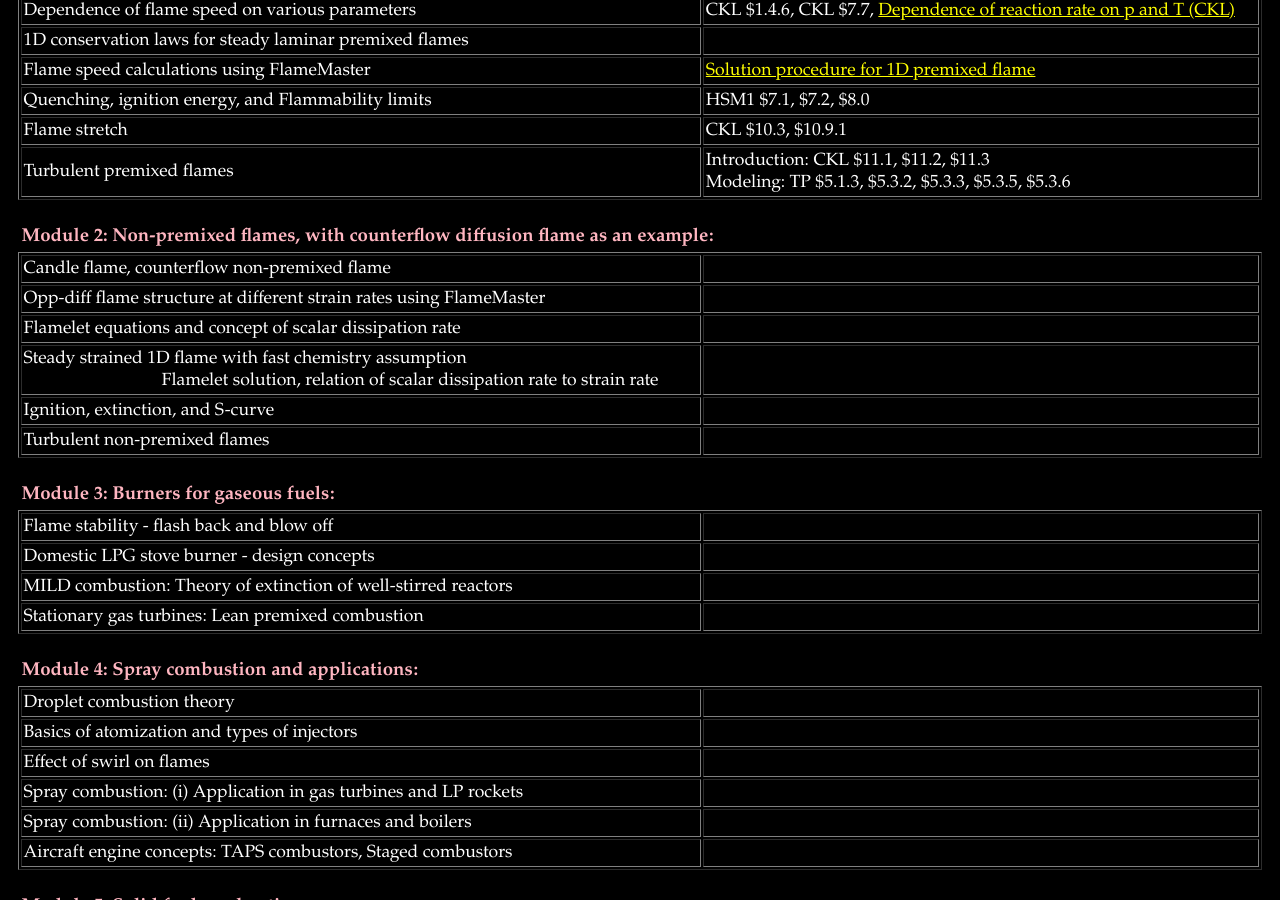
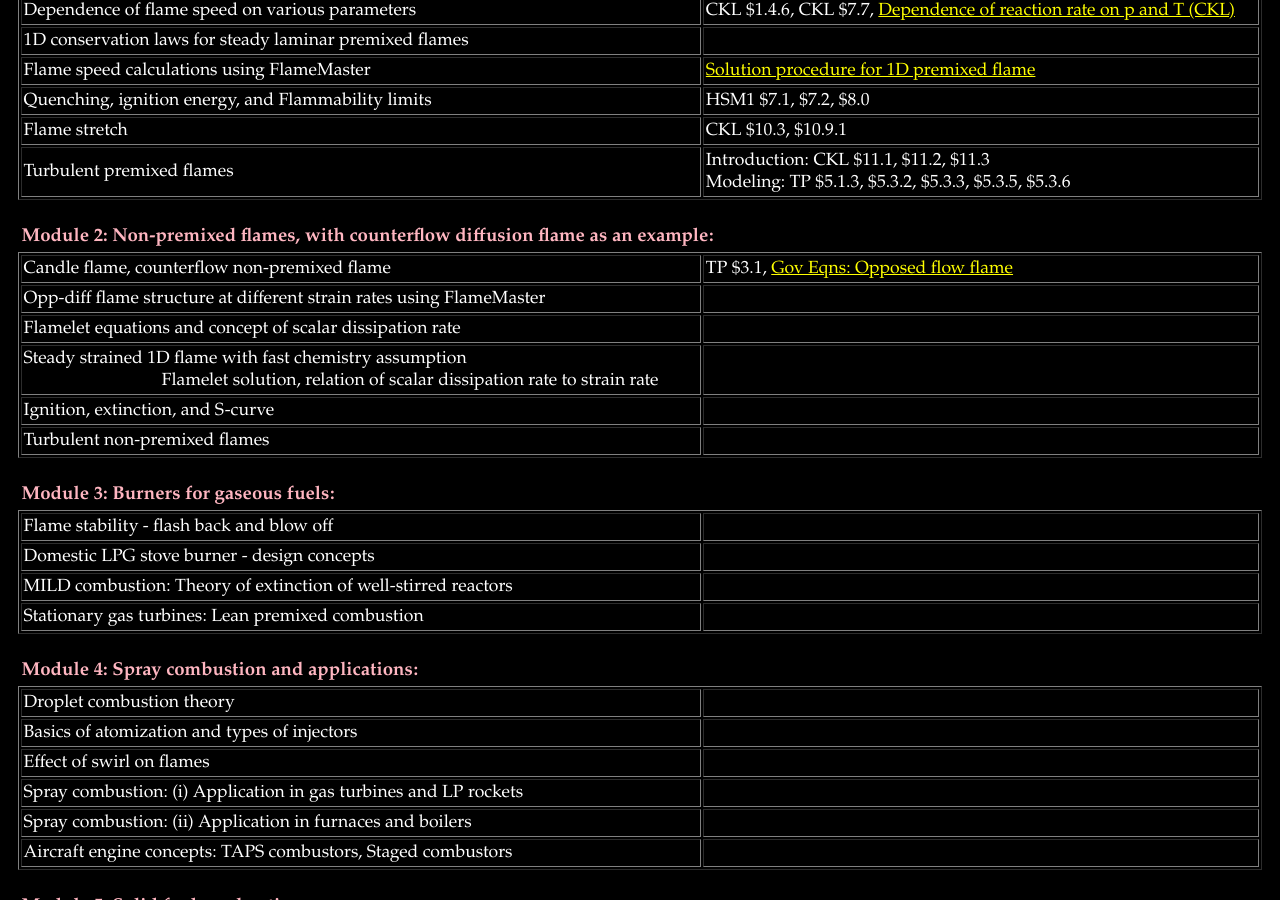
Before and after one commit to krithikasivaram/krithikasivaram.github.io, a Jekyll site: the page teaching/ME6166_Jan_May_2020.html, which Jekyll copies as it is, in a window 1280 px wide and 900 px high, scrolled down 1387 px. Built offline with Jekyll 4.4.1, drawn with Linux system fonts in a browser that asks for light colours.

Commit message:
np flame

```diff
--- a/teaching/ME6166_Jan_May_2020.html
+++ b/teaching/ME6166_Jan_May_2020.html
@@ -329,7 +329,7 @@ Path-to-FlameMaster/Run/FlameMan/Diff/Steady/CH4/ </li>	-->
 	<col width = "45%">
    <tr>
 	<td> Candle flame, counterflow non-premixed flame </td>
-	<td> <!-- TP $3.1, <a href="https://www.sciencedirect.com/science/article/pii/S0082078489801584" target="_blank">Gov Eqns: Opposed flow flame</a> --> </td> </tr>
+	<td> TP $3.1, <a href="https://www.sciencedirect.com/science/article/pii/S0082078489801584" target="_blank">Gov Eqns: Opposed flow flame</a> </td> </tr>
 
 	<tr> <td> Opp-diff flame structure at different strain rates using FlameMaster </td>
 	<td> <!-- Solution Procedure: <a href="https://www.osti.gov/servlets/purl/568983" target="_blank">OPPDIFF</a>, Potential flow configuration (provided with  FlameMaster manual) --> </td></tr>
```
